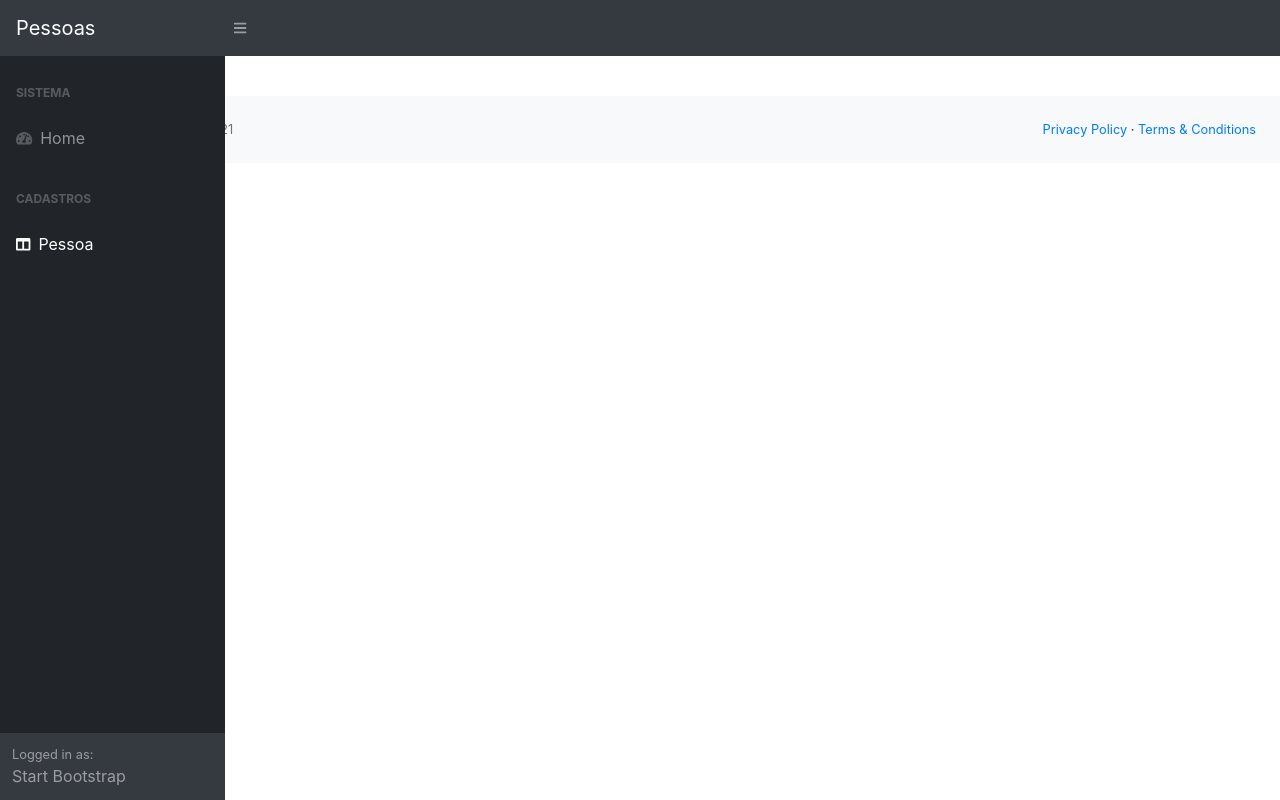
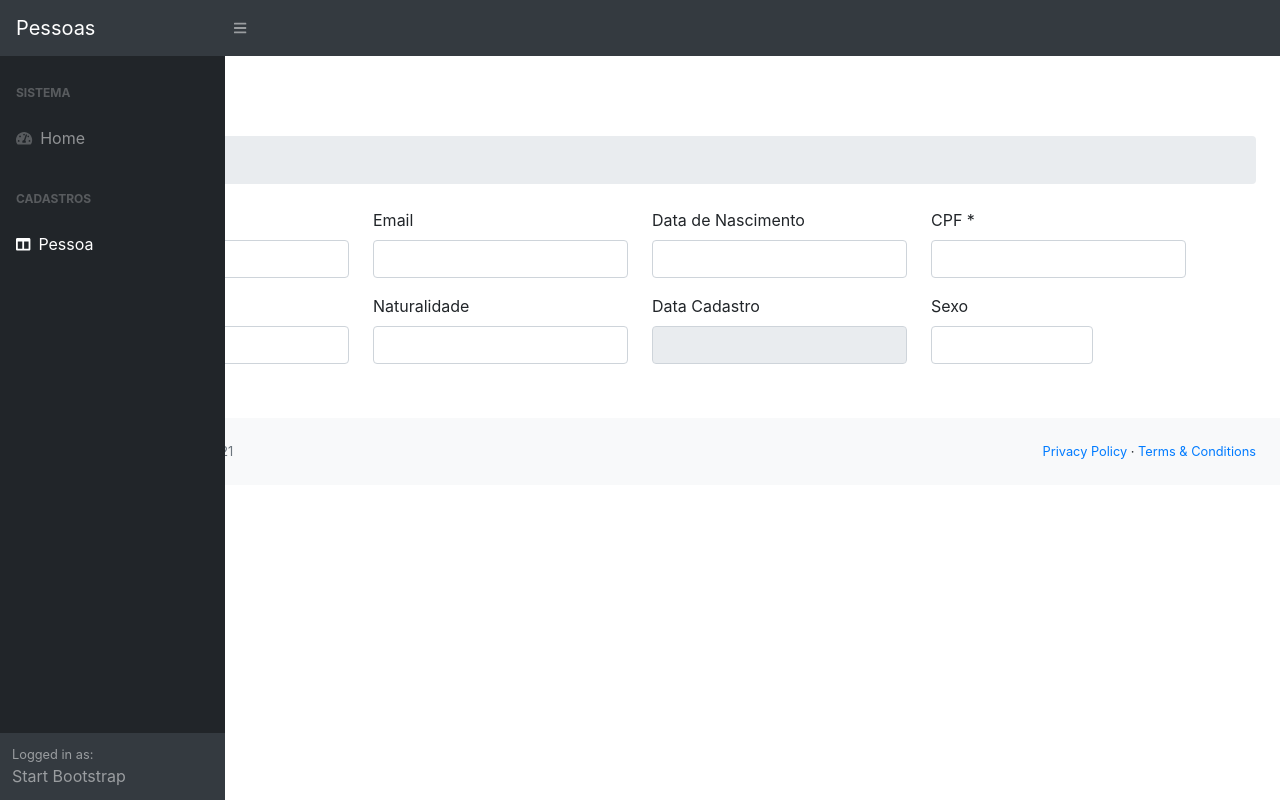
Before and after one commit to Wa10/API-Cadastro-de-Pessoas, an Angular app in the folder cadastro-pessoa-front/: page /pessoas-form in a window 1280 px wide. Built offline with nearby package versions, Linux system fonts and the light colour scheme.

Commit message:
layout e estrutura formulário

```diff
--- /dev/null
+++ b/cadastro-pessoa-front/src/app/pessoas/pessoa.ts
@@ -0,0 +1,12 @@
+export class Pessoa {
+    id: number;
+    nome: string;
+    cpf: string;
+    nacionalidade: string;
+    naturalidade: string;
+    email: string;
+    sexo: string;
+    dataNascimento: string;
+    dataAtualizacao: string;
+    dataCadastro: string;
+}
--- a/cadastro-pessoa-front/src/app/pessoas/pessoas-form/pessoas-form.component.html
+++ b/cadastro-pessoa-front/src/app/pessoas/pessoas-form/pessoas-form.component.html
@@ -1 +1,68 @@
-<p>pessoasform works!</p>
+<h1 class="mt-4">Cliente</h1>
+<ol class="breadcrumb mb-4">
+    <li class="breadcrumb-item active">Cadastro</li>
+</ol>
+<div class="container">
+    <form #clienteForm="ngForm" (ngSubmit) = "onSubmit()">
+        <div class="row">
+            <div class="col-md-3">
+                <div class="form-group">
+                    <label>Nome *</label>
+                    <input type="text" class="form-control" [(ngModel)]="pessoa.nome" name="nome"/>
+                </div>
+            </div>
+            <div class="col-md-3">
+                <div class="form-group">
+                    <label>Email</label>
+                    <input type="text" class="form-control" [(ngModel)]="pessoa.email" name="email"/>
+                </div>
+            </div>
+            <div class="col-md-3">
+                <div class="form-group">
+                    <label>Data de Nascimento</label>
+                    <input type="text" class="form-control" [(ngModel)]="pessoa.dataNascimento" name="dataNascimento"/>
+                </div>
+            </div>
+            <div class="col-md-3">
+                <div class="form-group">
+                    <label>CPF *</label>
+                    <input type="text" class="form-control" [(ngModel)]="pessoa.cpf" name="cpf"/>
+                </div>
+            </div>
+        </div>
+        <div class="row">
+            <div class="col-md-3">
+                <div class="form-group">
+                    <label>Nacionalidade</label>
+                    <input type="text" class="form-control" [(ngModel)]="pessoa.nacionalidade" name="nacionalidade"/>
+                </div>
+            </div>
+            <div class="col-md-3">
+                <div class="form-group">
+                    <label>Naturalidade</label>
+                    <input type="text" class="form-control" [(ngModel)]="pessoa.naturalidade" name="naturalidade"/>
+                </div>
+            </div>
+            <div class="col-md-3">
+                <div class="form-group">
+                    <label>Data Cadastro</label>
+                    <input type="text" class="form-control" [ngModel]="pessoa.dataCadastro" name="cadastro" disabled="true"/>
+                </div>
+            </div>
+            <div class="col-md-2">
+                <div class="form-group">
+                    <label>Sexo</label>
+                    <input type="text" class="form-control" [(ngModel)]="pessoa.sexo" name="sexo"/>
+                </div>
+            </div>
+        </div>
+
+        <div class="row">
+            <div class="col-md-2">
+                <button type="submit" class="btn btn-success">
+                    <i class="fa fa-save"></i> Salvar
+                </button>
+            </div>
+        </div>
+    </form>
+</div>
--- a/cadastro-pessoa-front/src/app/pessoas/pessoas-form/pessoas-form.component.ts
+++ b/cadastro-pessoa-front/src/app/pessoas/pessoas-form/pessoas-form.component.ts
@@ -1,4 +1,5 @@
 import { Component, OnInit } from '@angular/core';
+import { Pessoa } from '../pessoa';
 
 @Component({
   selector: 'app-pessoasform',
@@ -7,9 +8,17 @@ import { Component, OnInit } from '@angular/core';
 })
 export class PessoasformComponent implements OnInit {
 
-  constructor() { }
+  pessoa: Pessoa;
+
+  constructor() {
+    this.pessoa = new Pessoa();
+  }
 
   ngOnInit(): void {
   }
 
+  onSubmit(){
+    console.log(this.pessoa)
+  }
+
 }
--- a/cadastro-pessoa-front/src/app/pessoas/pessoas.module.ts
+++ b/cadastro-pessoa-front/src/app/pessoas/pessoas.module.ts
@@ -3,6 +3,7 @@ import { CommonModule } from '@angular/common';
 
 import { PessoasRoutingModule } from './pessoas-routing.module';
 import { PessoasformComponent } from './pessoas-form/pessoas-form.component';
+import { FormsModule } from '@angular/forms';
 
 
 @NgModule({
@@ -11,7 +12,8 @@ import { PessoasformComponent } from './pessoas-form/pessoas-form.component';
   ],
   imports: [
     CommonModule,
-    PessoasRoutingModule
+    PessoasRoutingModule,
+    FormsModule,
   ],
   exports:[
     PessoasformComponent,
```
